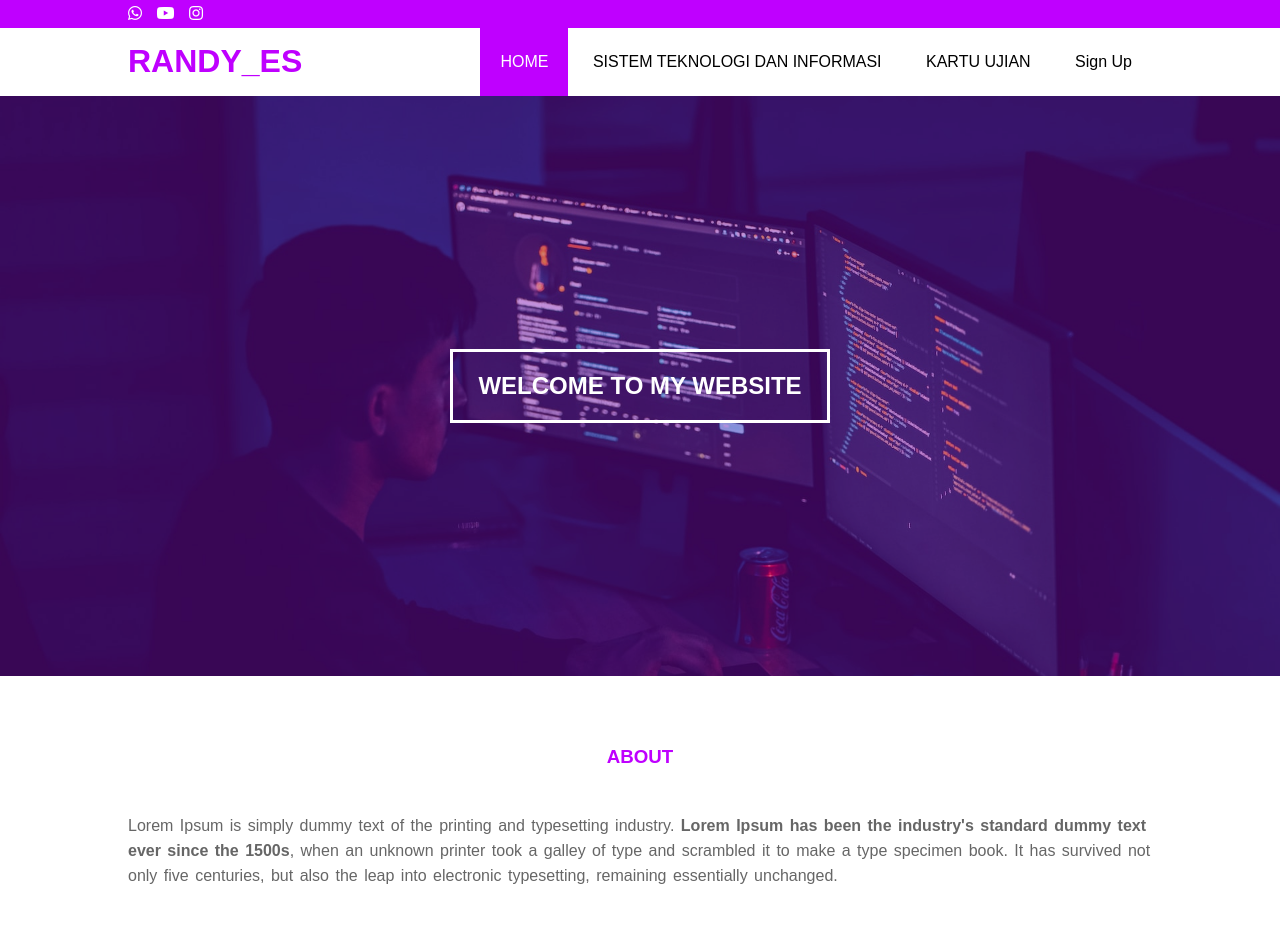
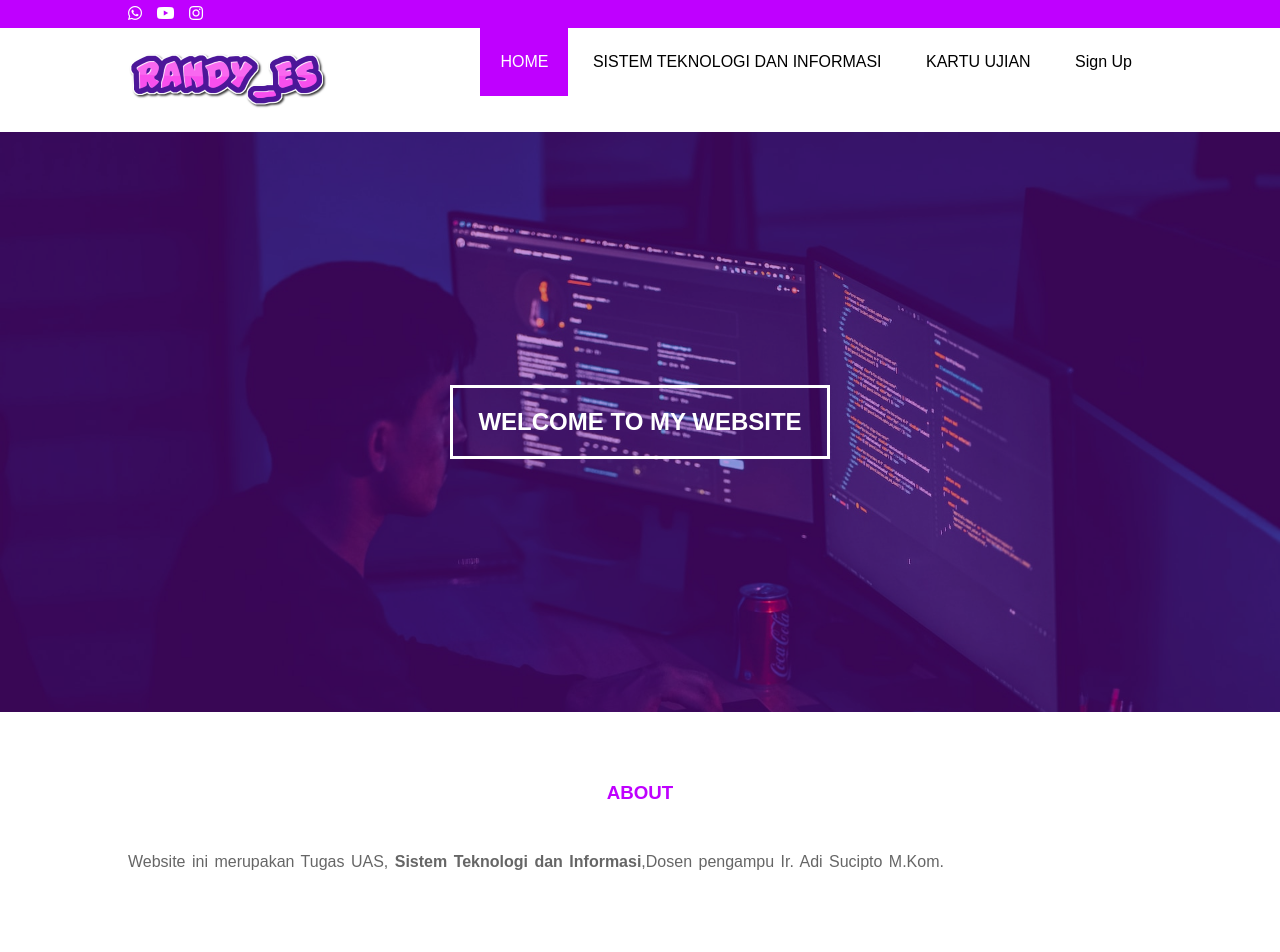
Before and after one commit to randyekasaputra/UAS-STI, a plain HTML site: page index.html in a window 1280 px wide. Shown: the top 952 px of the page. Drawn offline with nearby package versions, Linux system fonts and the light colour scheme.

Commit message:
Update index.html

```diff
--- a/index.html
+++ b/index.html
@@ -26,7 +26,11 @@
 	</div>
 	<header>
 		<div class="container">
-			<h1><a href="index.html">RANDY_ES
+			<h1><a href="index.html">
+				<div class="layar-dalam">
+				<div class="logo">
+				  <a href=""><img src="img/LOGO1.png" class="putih" /></a>
+				</div>
 			</a></h1>
 			<ul>
 				<li class="active"><a href="index.html">HOME</a></li>
@@ -46,7 +50,7 @@
 	<section class="about">
 		<div class="container">
 			<h3>ABOUT</h3>
-			<p>Lorem Ipsum is simply dummy text of the printing and typesetting industry. <strong>Lorem Ipsum has been the industry's standard dummy text ever since the 1500s</strong>, when an unknown printer took a galley of type and scrambled it to make a type specimen book. It has survived not only five centuries, but also the leap into electronic typesetting, remaining essentially unchanged.</p>
+			<p>Website ini merupakan Tugas UAS, <strong> Sistem Teknologi dan Informasi</strong>,Dosen pengampu Ir. Adi Sucipto M.Kom.</p>
 		</div>
 	</section>
 
```
